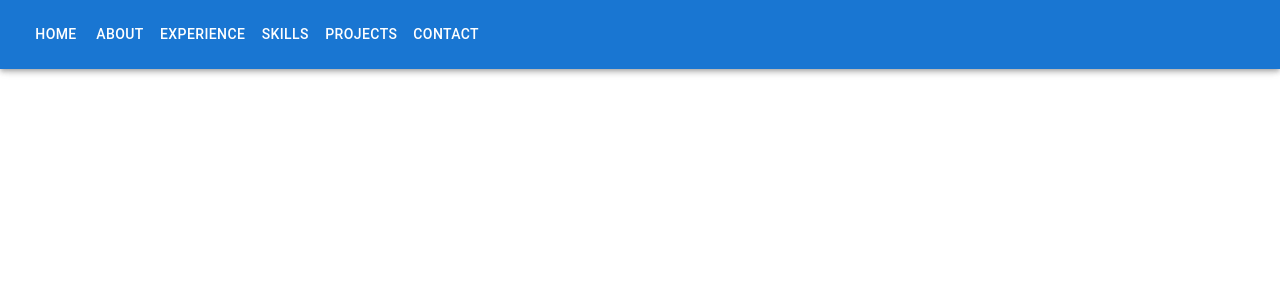
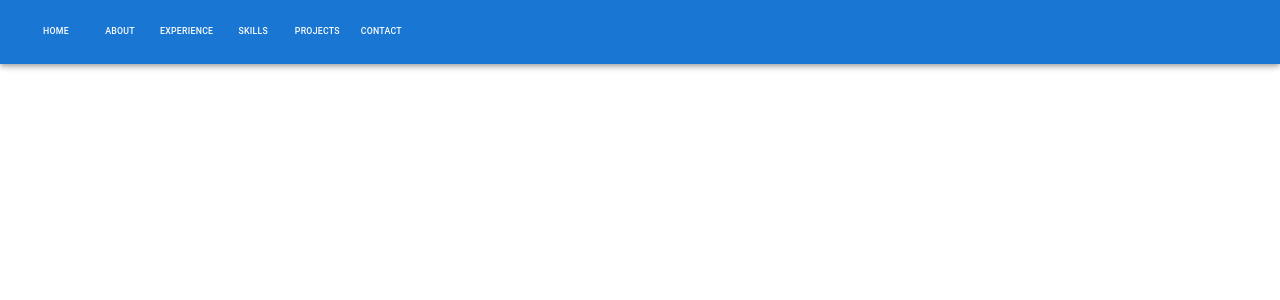
Before and after one commit to nzmksk/mhz96, a React (Create React App) app: page / in a window 1280 px wide. Shown: the top 300 px of the page. Built offline with nearby package versions, Linux system fonts and the light colour scheme.

Commit message:
Add custom theme

```diff
--- a/src/index.css
+++ b/src/index.css
@@ -1,3 +1,7 @@
+html {
+  font-size: 62.5%;
+}
+
 body {
   margin: 0;
   font-family: -apple-system, BlinkMacSystemFont, 'Segoe UI', 'Roboto', 'Oxygen',
--- /dev/null
+++ b/src/theme.tsx
@@ -0,0 +1,27 @@
+import { createTheme } from "@mui/material/styles";
+
+const myTheme = createTheme({
+  typography: {
+    htmlFontSize: 10,
+    h1: {
+      fontSize: "6.4rem",
+    },
+    h2: {
+      fontSize: "4.8rem",
+    },
+    h3: {
+      fontSize: "3.2rem",
+    },
+    h4: {
+      fontSize: "2.4rem",
+    },
+    h5: {
+      fontSize: "1.6rem",
+    },
+    h6: {
+      fontSize: "1.2rem",
+    },
+  },
+});
+
+export default myTheme;
```
